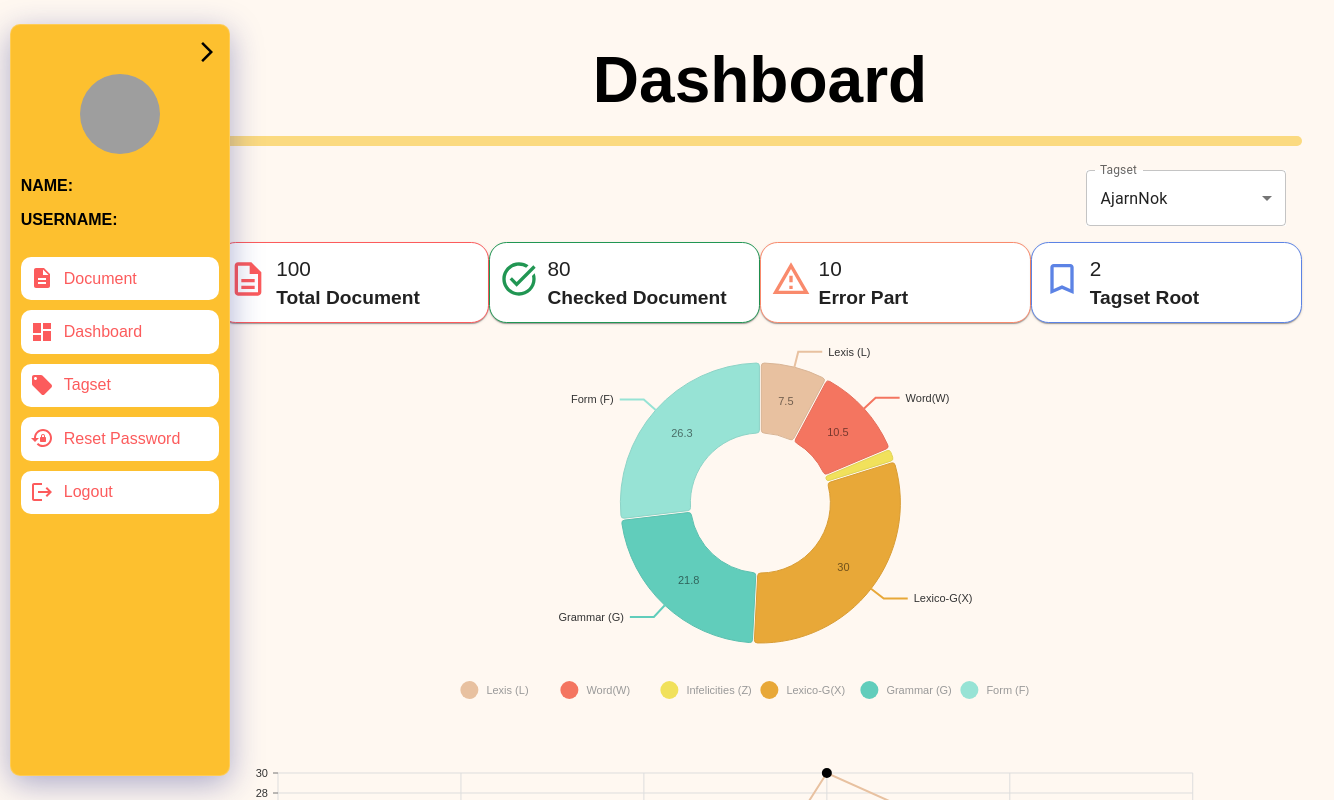
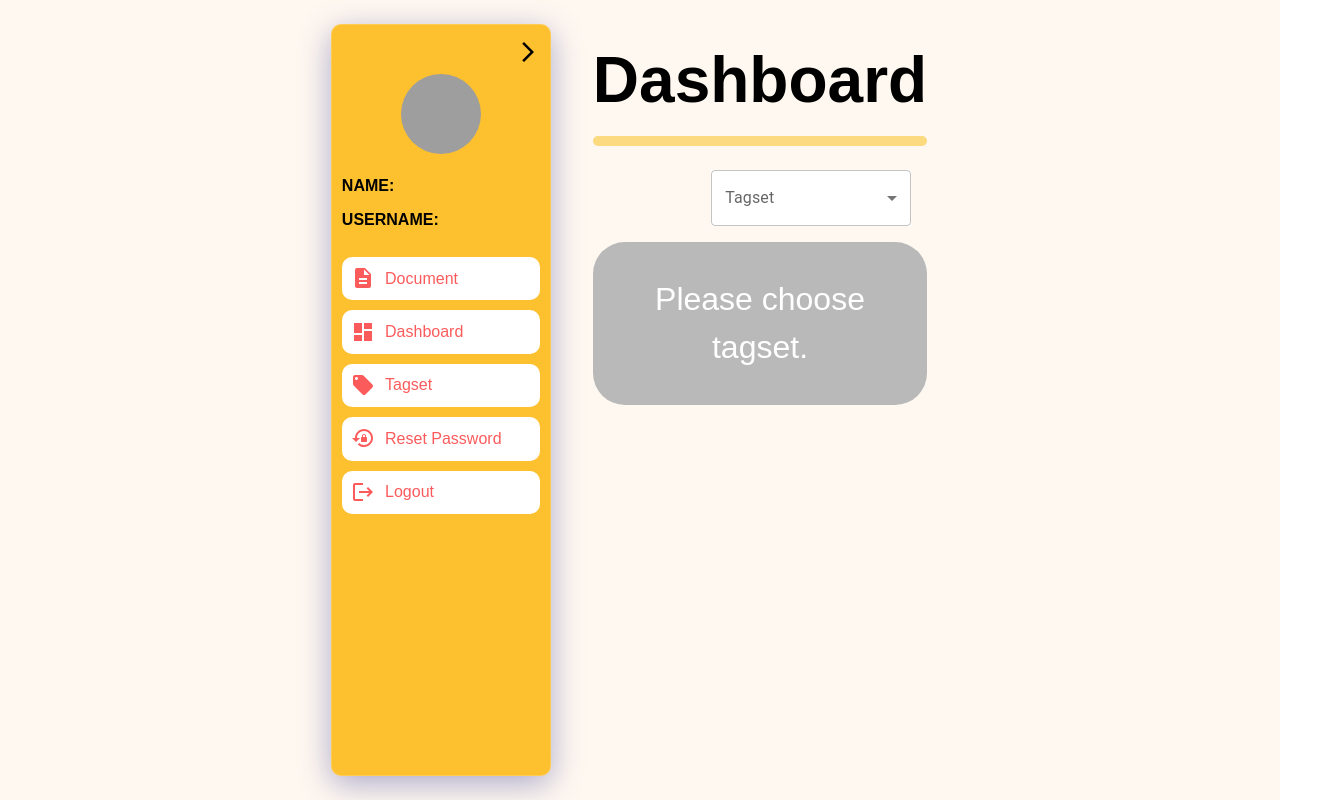
Before and after one commit to BananaGangDev/Front-end_KAEWJAA, a React (Vite) app: page /dashboard in a window 1280 px wide. Shown: the top 800 px of the page, 1334 px wide, since content can reach past the window. Built offline with nearby package versions, Linux system fonts and the light colour scheme; grey boxes are pictures that could not be loaded.

Commit message:
Add alert Dashboard "Pls choose tag"

```diff
--- a/src/pages/Dashboard.jsx
+++ b/src/pages/Dashboard.jsx
@@ -9,9 +9,6 @@ import TurnedInNotOutlinedIcon from "@mui/icons-material/TurnedInNotOutlined";
 
 // Material-UI Components
 import Paper from "@mui/material/Paper";
-import Checkbox from "@mui/material/Checkbox";
-import TextField from "@mui/material/TextField";
-import Autocomplete from "@mui/material/Autocomplete";
 import InputLabel from "@mui/material/InputLabel";
 import MenuItem from "@mui/material/MenuItem";
 import FormControl from "@mui/material/FormControl";
@@ -22,9 +19,7 @@ import { ResponsivePie } from "@nivo/pie";
 import { ResponsiveLine } from "@nivo/line";
 import { ResponsiveBar } from "@nivo/bar";
 
-// Material-UI Icons for Autocomplete
-import CheckBoxOutlineBlankIcon from "@mui/icons-material/CheckBoxOutlineBlank";
-import CheckBoxIcon from "@mui/icons-material/CheckBox";
+import API from "/src/api.jsx";
 
 function Dashboard() {
   const Cards = [
@@ -53,8 +48,8 @@ function Dashboard() {
       logo: <TurnedInNotOutlinedIcon sx={{ fontSize: 40 }} />,
     },
   ];
-
-  const data = {
+  //API
+  const cardData = {
     totalDocuments: 100,
     checkedDocuments: 80,
     errorParts: 10,
@@ -75,7 +70,7 @@ function Dashboard() {
     {
       id: "Infelicities (Z)",
       label: "Infelicities (Z)",
-      value: 1.3,
+      value: 100,
     },
     {
       id: "Lexico-G(X)",
@@ -90,7 +85,7 @@ function Dashboard() {
     {
       id: "Form (F)",
       label: "Form (F)",
-      value: 26.3,
+      value: 102,
     },
   ];
 
@@ -287,10 +282,8 @@ function Dashboard() {
     />
   );
 
-  const icon = <CheckBoxOutlineBlankIcon fontSize="small" />;
-  const checkedIcon = <CheckBoxIcon fontSize="small" />;
   const tagsetgroup = [{ title: "AjarnNok" }, { title: "AjarnJack" }];
-  const [tagset, setTagset] = useState("AjarnNok");
+  const [tagset, setTagset] = useState("");
 
   const handleChange = (event) => {
     setTagset(event.target.value);
@@ -305,10 +298,6 @@ function Dashboard() {
         <hr id="line" />
         <div className="body">
           <div className="btn-container ">
-            {/* <Fab variant="extended" className="filter-btn">
-                <FilterAltOutlinedIcon sx={{ mr: 1 }} />
-                Add Filter
-              </Fab> */}
             <FormControl
               style={{ width: "auto", minWidth: 200, background: "#fff" }}
             >
@@ -322,7 +311,7 @@ function Dashboard() {
               </Select>
             </FormControl>
           </div>
-
+          {tagset !== "" && (
             <div className="cardsGroup">
               {Cards.map((card, index) => (
                 <Paper
@@ -334,13 +323,15 @@ function Dashboard() {
                     {card.logo}
                   </div>
                   <div className="cardContent">
-                  <div className="cardkey">{data[card.dataKey]} </div>
+                    <div className="cardkey">{cardData[card.dataKey]} </div>
                     <div className="cardLabel">{card.label} </div>
                   </div>
                 </Paper>
               ))}
             </div>
-          <StrictMode>
+          )}
+          {tagset !== "" && (
+            <React.StrictMode>
               <div className="PieChart" style={{ height: "400px" }}>
                 <MyResponsivePie data={dashboard_Data} />
               </div>
@@ -350,7 +341,11 @@ function Dashboard() {
               <div className="BarChart" style={{ height: "400px" }}>
                 <MyResponsiveBar data={bar_Data} />
               </div>
-          </StrictMode>
+            </React.StrictMode>
+          )}
+          {tagset == "" && (
+            <div className="chooseTagAlert">Please choose tagset. </div>
+          )}
         </div>
       </div>
       {console.log(line_Data)}
--- a/src/styles/Dashboard.css
+++ b/src/styles/Dashboard.css
@@ -62,3 +62,12 @@
     box-shadow: 2px 2px 5px rgba(0, 0, 0, 0.5);
 
 }
+
+.dashboardpage .chooseTagAlert{
+    color: #fff;
+    font-size: 2em;
+    background-color: #b9b9b9;
+    text-align: center;
+    border-radius: 1em;
+    padding: 10%;
+}
```
Also changed, not shown: 1 other file (tests, documents, lock files or other folders). Lines whose indentation alone changed are shown as unchanged.
